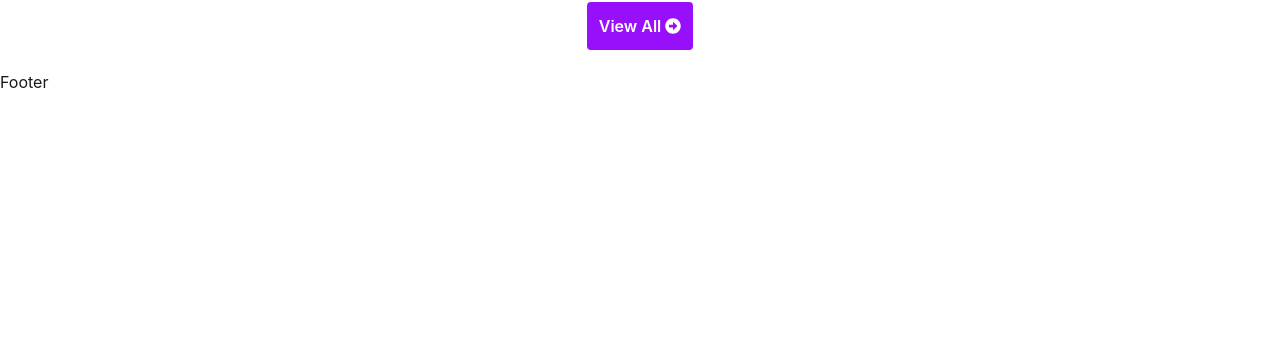
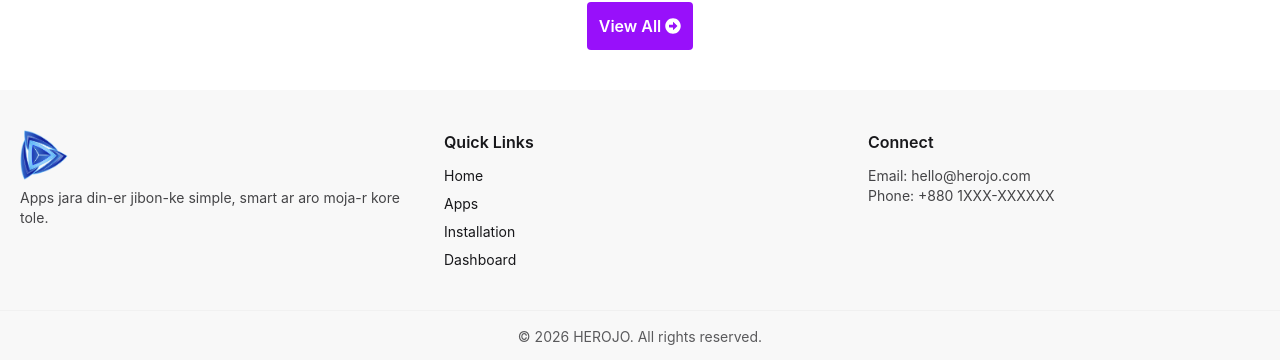
Before and after one commit to jihadsoyon/React-Learn-Practice, a React (Vite) app in the folder ph-play-store/: page / in a window 1280 px wide. Shown: the part 2695-3055 px from the top of the page. Before the commit the page ends 2789 px from the top, so only its background shows below. Built offline with nearby package versions, Linux system fonts and the light colour scheme.

Commit message:
add footer section

```diff
--- a/ph-play-store/src/components/fOOTER/Footer.jsx
+++ b/ph-play-store/src/components/fOOTER/Footer.jsx
@@ -1,10 +1,43 @@
 import React from 'react';
+import { Link } from 'react-router';
+import logo from "../../assets/images/logo.png"
 
 const Footer = () => {
     return (
-        <div>
-            Footer
-        </div>
+        <footer className="bg-base-200 text-base-content mt-10">
+            <div className="container mx-auto px-5 py-10 grid gap-8 md:grid-cols-3">
+
+                {/* Brand */}
+                <div>
+                    <img src={logo} alt="" className='h-[50px]' />
+                    <p className="mt-2 text-sm opacity-80">
+                        Apps jara din-er jibon-ke simple, smart ar aro moja-r kore tole.
+                    </p>
+                </div>
+
+                {/* Quick links */}
+                <div>
+                    <h4 className="font-semibold mb-3">Quick Links</h4>
+                    <ul className="space-y-2 text-sm">
+                        <li><Link to="/" className="hover:text-purple-600">Home</Link></li>
+                        <li><Link to="/apps" className="hover:text-purple-600">Apps</Link></li>
+                        <li><Link to="/installpage" className="hover:text-purple-600">Installation</Link></li>
+                        <li><Link to="/dashboard" className="hover:text-purple-600">Dashboard</Link></li>
+                    </ul>
+                </div>
+
+                {/* Contact / social */}
+                <div>
+                    <h4 className="font-semibold mb-3">Connect</h4>
+                    <p className="text-sm opacity-80">Email: hello@herojo.com</p>
+                    <p className="text-sm opacity-80">Phone: +880 1XXX-XXXXXX</p>
+                </div>
+            </div>
+
+            <div className="border-t border-base-300 py-4 text-center text-sm opacity-70">
+                © {new Date().getFullYear()} HEROJO. All rights reserved.
+            </div>
+        </footer>
     );
 };
 
```
